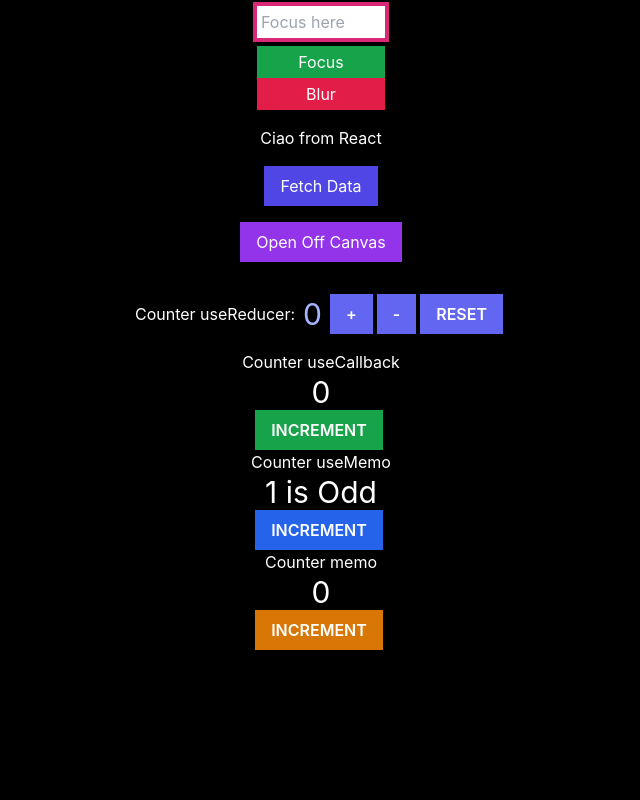
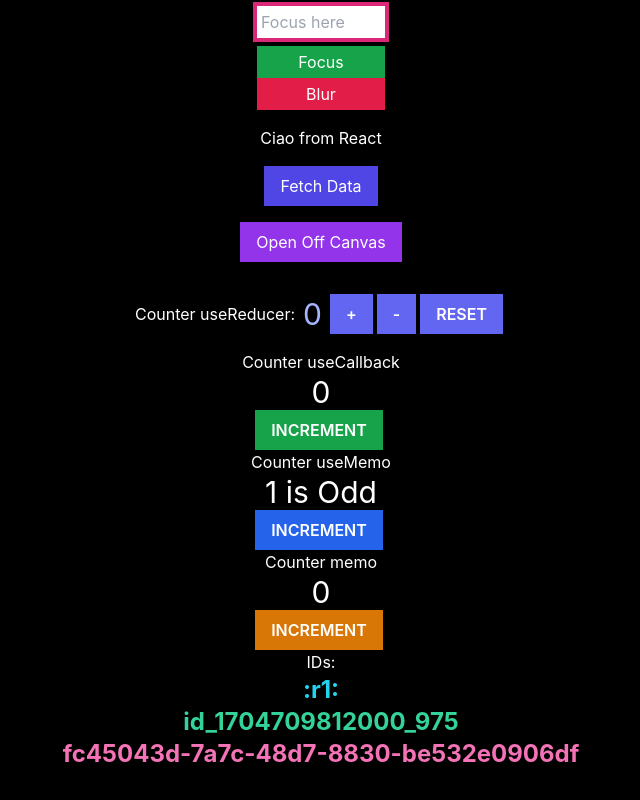
Before and after one commit to emanuelefavero/react-essentials, a React (Vite) app: page / in a window 1280 px wide. Shown: the part 442-1242 px from the top of the page, without its empty margins (319-959 px from the left). Before the commit the page ends 1108 px from the top, so only its background shows below. Built offline with nearby package versions, Linux system fonts and the light colour scheme.

Commit message:
add components/Id.tsx

```diff
--- a/package.json
+++ b/package.json
@@ -11,11 +11,13 @@
   },
   "dependencies": {
     "react": "^18.2.0",
-    "react-dom": "^18.2.0"
+    "react-dom": "^18.2.0",
+    "uuid": "^9.0.1"
   },
   "devDependencies": {
     "@types/react": "^18.2.43",
     "@types/react-dom": "^18.2.17",
+    "@types/uuid": "^9.0.8",
     "@typescript-eslint/eslint-plugin": "^6.14.0",
     "@typescript-eslint/parser": "^6.14.0",
     "@vitejs/plugin-react": "^4.2.1",
--- a/src/App.tsx
+++ b/src/App.tsx
@@ -14,6 +14,7 @@ import CounterUseReducer from './components/CounterUseReducer'
 import CounterUseCallback from './components/CounterUseCallback'
 import CounterUseMemo from './components/CounterUseMemo'
 import CounterMemo from './components/CounterMemo'
+import Id from './components/Id'
 
 function App() {
   // Custom hooks
@@ -86,6 +87,9 @@ function App() {
 
       {/* Counter Memo */}
       <CounterMemo />
+
+      {/* Id */}
+      <Id />
     </main>
   )
 }
--- /dev/null
+++ b/src/components/Id.tsx
@@ -0,0 +1,33 @@
+import { useId } from 'react'
+import { v4 as uuidv4 } from 'uuid'
+
+export default function Id() {
+  // 3 WAYS OF GENERATING UNIQUE IDS
+
+  // * react built in hook, useId
+  // NOTE: Do not use this in key prop
+  const id = useId()
+
+  // * custom function that I wrote
+  const generateId = () => {
+    const timestamp = new Date().getTime()
+    const randomPart = Math.floor(Math.random() * 1000)
+    return `id_${timestamp}_${randomPart}`
+  }
+  const myId = generateId()
+
+  // * uuid 3rd party library
+  const uuid = uuidv4()
+
+  // ---
+  const h3Style = 'text-2xl font-bold'
+
+  return (
+    <div>
+      <h2>IDs:</h2>
+      <h3 className={`${h3Style} text-cyan-400`}>{id}</h3>
+      <h3 className={`${h3Style} text-emerald-400`}>{myId}</h3>
+      <h3 className={`${h3Style} text-pink-400`}>{uuid}</h3>
+    </div>
+  )
+}
```
Also changed, not shown: 1 other file (tests, documents, lock files or other folders).
